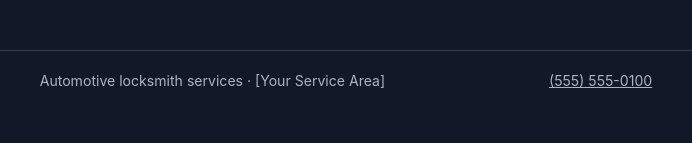
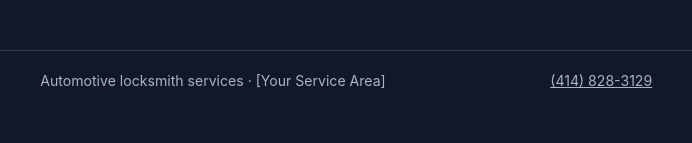
Before and after one commit to olegmelnyk007/MTS-Keys, a plain HTML site: page index.html in a window 1280 px wide. Shown: the part 2733-2876 px from the top of the page, 551-1243 px from the left. Drawn offline with Linux system fonts and the light colour scheme.

Commit message:
Update phone number in footer

```diff
--- a/index.html
+++ b/index.html
@@ -137,7 +137,7 @@
       <img class="brand-logo" src="images/mts-keys-logo.png" alt="MTS Keys">
     </a>
     <p>Automotive locksmith services · [Your Service Area]</p>
-    <a href="tel:+14148283129">(555) 555-0100</a>
+    <a href="tel:+14148283129">(414) 828-3129</a>
     <small>© <span id="year">2026</span> MTS Keys</small>
   </footer>
 
```
